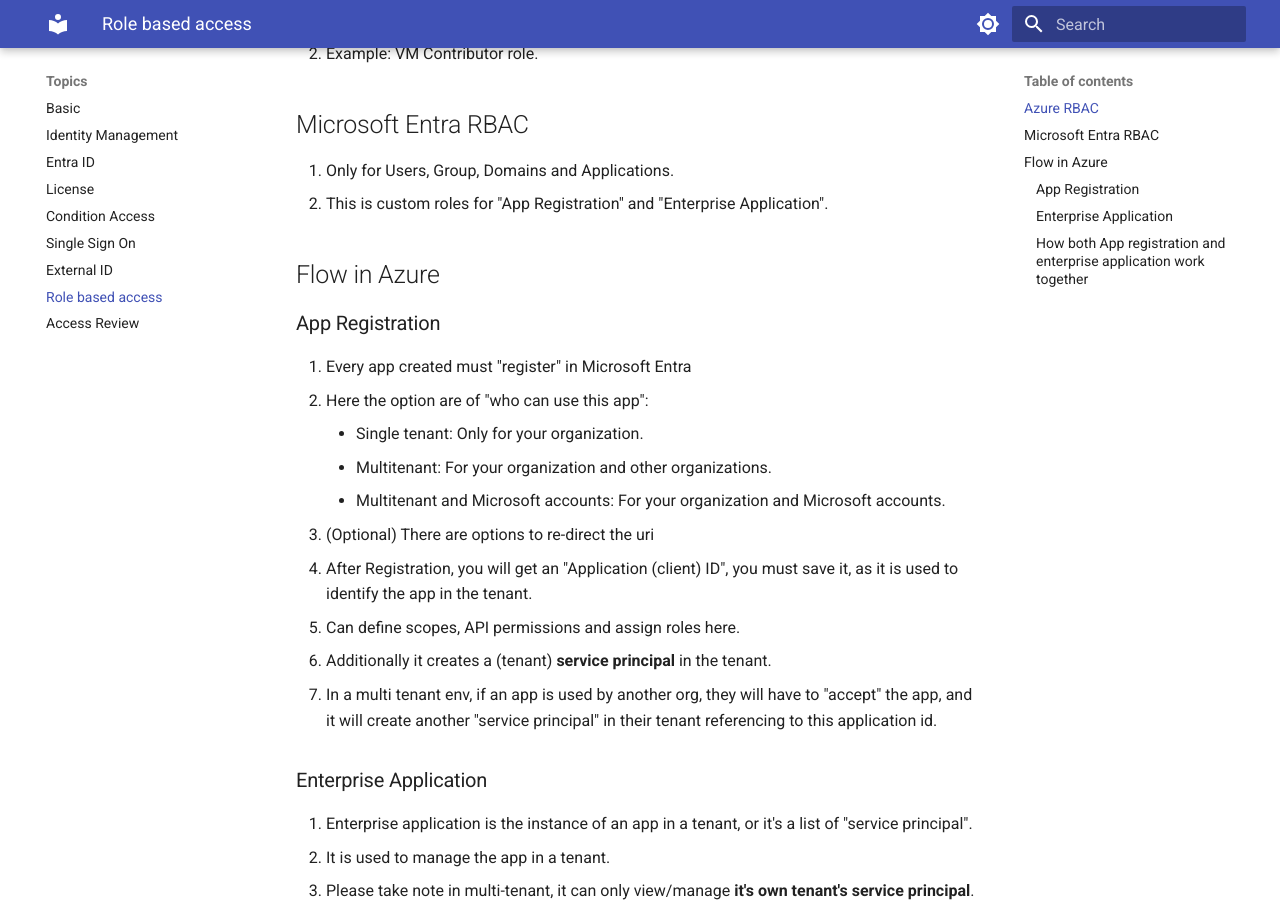
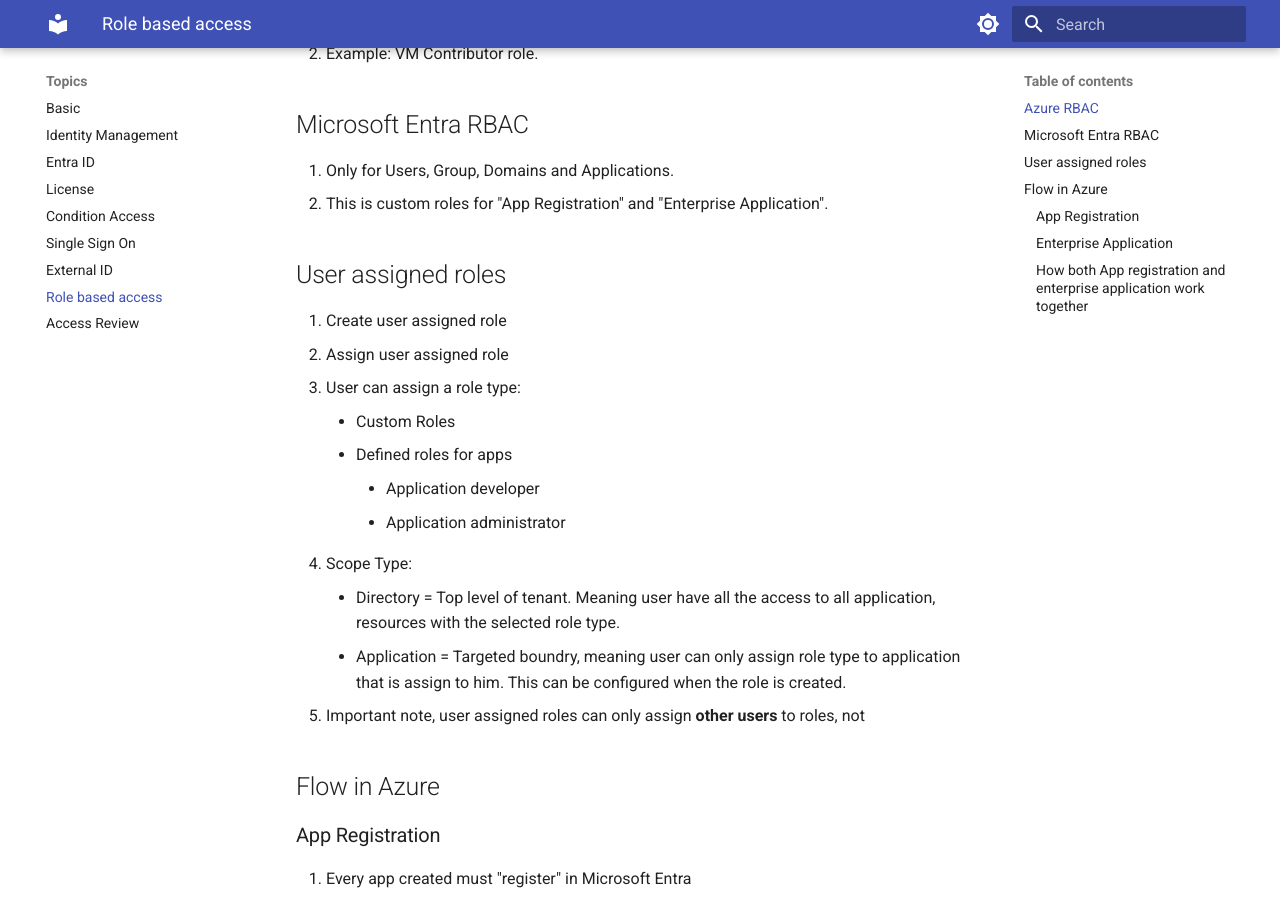
Before and after one commit to yoonghan/SC-300-Identity-and-Access-Administrator, an MkDocs documentation site: the page built from docs/RoleBasedAccess.md, in a window 1280 px wide and 900 px high, scrolled down 271 px. Built offline with MkDocs 1.6.1 and Material for MkDocs 9.7.7, drawn with Linux system fonts in a browser that asks for light colours.

Commit message:
Update source

```diff
--- a/docs/RoleBasedAccess.md
+++ b/docs/RoleBasedAccess.md
@@ -7,6 +7,20 @@
 ## Microsoft Entra RBAC
 1. Only for Users, Group, Domains and Applications.
 2. This is custom roles for "App Registration" and "Enterprise Application".
+
+## User assigned roles
+1. Create user assigned role
+2. Assign user assigned role
+3. User can assign a role type:
+    - Custom Roles
+    - Defined roles for apps
+        - Application developer
+        - Application administrator
+4. Scope Type:
+    - Directory = Top level of tenant. Meaning user have all the access to all application, resources with the selected role type.
+    - Application = Targeted boundry, meaning user can only assign role type to application that is assign to him. This can be configured when the role is created.
+5. Important note, user assigned roles can only assign **other users** to roles, not
+
 
 ## Flow in Azure
 ### App Registration
```
Also changed, not shown: docs/ExternalId.md (+14 -0 lines), docs/IdentityManagement.md (+2 -0 lines), docs/Tenant.md (+7 -3 lines), docs/img/entra_connect.png (added), docs/img/externalusers.png (added).
